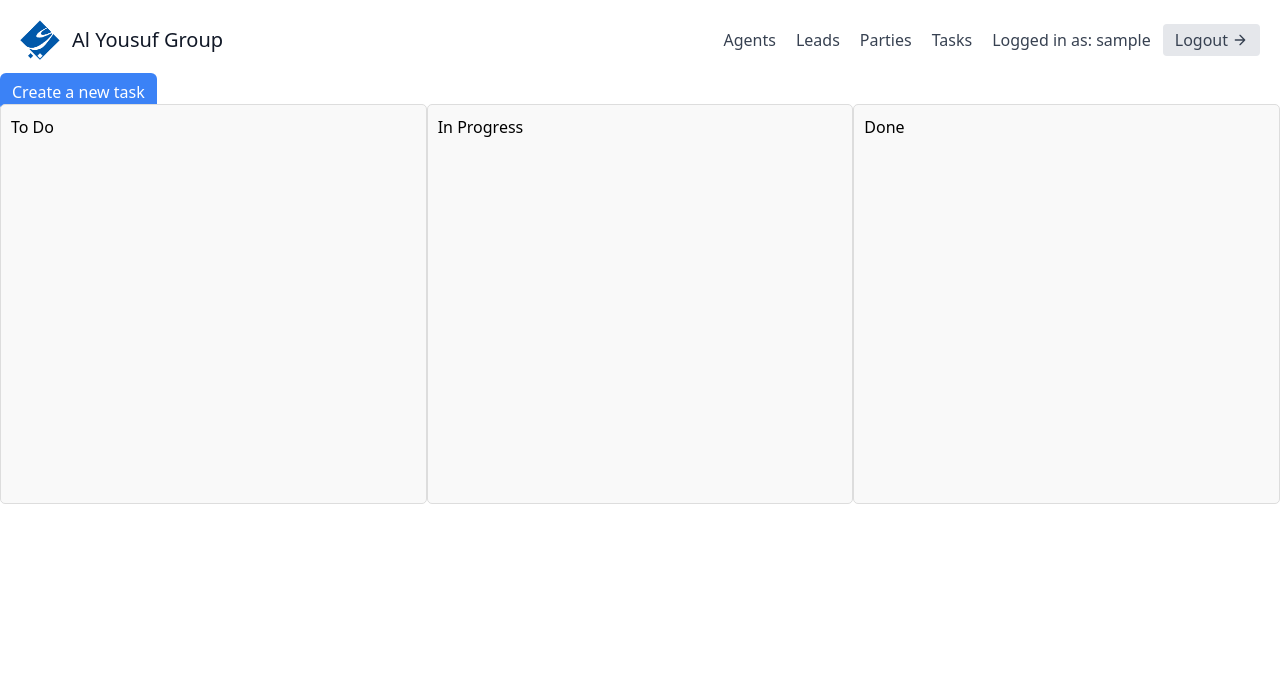
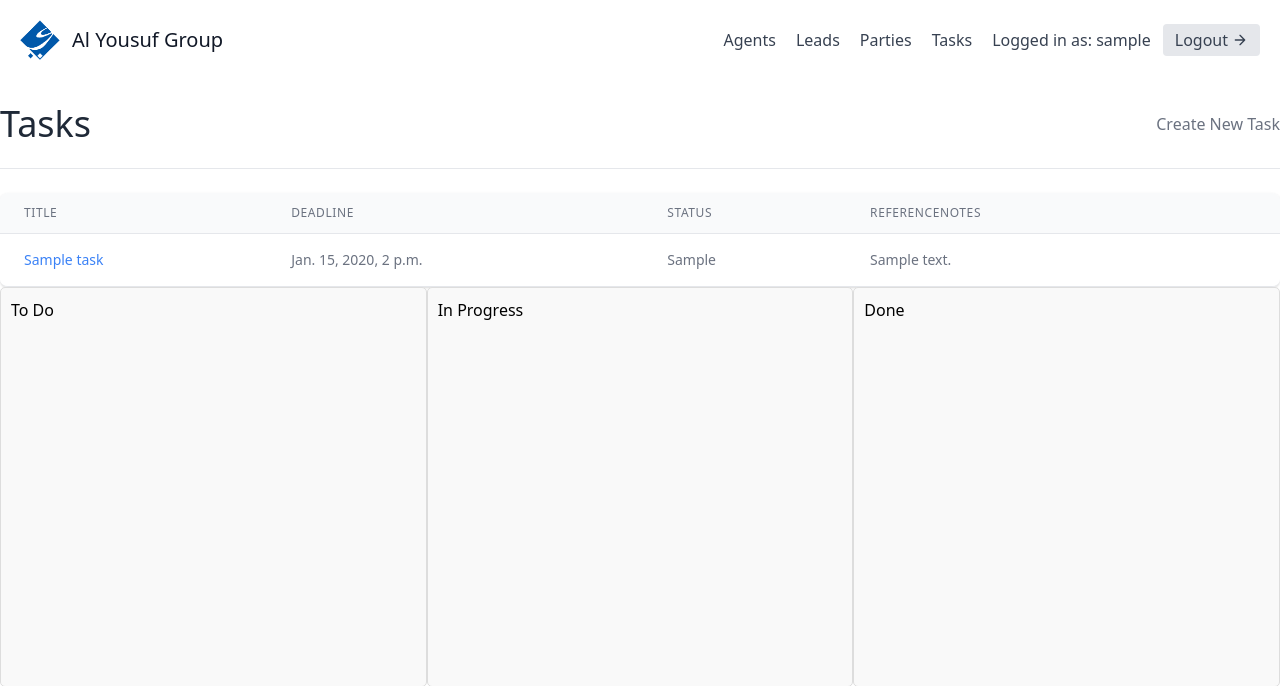
Before and after one commit to Suhail270/AY-CRM, a Django app: page /tasks/ in a window 1280 px wide. Shown: the top 686 px of the page. Run offline with Django 4.2, Linux system fonts and the light colour scheme; a user stored in the database is signed in; tables that the repository leaves empty hold one stand-in row (values such as "Sample post"); some libraries are stand-ins or nearby versions.

Commit message:
tasks list + tasks create

```diff
--- a/tasks/templates/tasks/task_list.html
+++ b/tasks/templates/tasks/task_list.html
@@ -4,7 +4,99 @@
 
 {% block content %}
 <div class="max-w-6xl mx-auto">
-    <a href="{% url 'tasks:task-create' %}" class="text-white bg-blue-500 hover:bg-blue-600 px-3 py-2 rounded-md mb-4">Create a new task</a>
+    <div
+      class="w-full mb-6 py-6 flex justify-between items-center border-b border-gray-200"
+    >
+      <div>
+        <h1 class="text-4xl text-gray-800">Tasks</h1>
+      </div>
+      <!-- {% if request.user.is_organizer %} -->
+      <div>
+        <a
+          class="text-gray-500 hover:text-blue-500"
+          href="{% url 'tasks:task-create' %}"
+        >
+          Create New Task
+        </a>
+      </div>
+      <!-- {% endif %} -->
+    </div>
+    <div class="flex flex-col w-full">
+        <div class="-my-2 overflow-x-auto sm:-mx-6 lg:-mx-8">
+          <div class="py-2 align-middle inline-block min-w-full sm:px-6 lg:px-8">
+            <div
+              class="shadow overflow-hidden border-b border-gray-200 sm:rounded-lg"
+            >
+              <table class="min-w-full divide-y divide-gray-200">
+                <thead class="bg-gray-50">
+                  <tr>
+                    <th
+                      scope="col"
+                      class="px-6 py-3 text-left text-xs font-medium text-gray-500 uppercase tracking-wider"
+                    >
+                      Title
+                    </th>
+                    <th
+                      scope="col"
+                      class="px-6 py-3 text-left text-xs font-medium text-gray-500 uppercase tracking-wider"
+                    >
+                    deadline
+                    </th>
+                    <th
+                      scope="col"
+                      class="px-6 py-3 text-left text-xs font-medium text-gray-500 uppercase tracking-wider"
+                    >
+                    status
+                    </th>
+                    <th
+                      scope="col"
+                      class="px-6 py-3 text-left text-xs font-medium text-gray-500 uppercase tracking-wider"
+                    >
+                    referenceNotes
+                    </th>
+
+                    <th scope="col" class="relative px-6 py-3">
+                      <span class="sr-only">Edit</span>
+                    </th>
+                  </tr>
+                </thead>
+                <tbody>
+                  {% for task in tasks %}
+                  <tr class="bg-white">
+                    <td
+                      class="px-6 py-4 whitespace-nowrap text-sm font-medium text-gray-900"
+                    >
+                      <a
+                        class="text-blue-500 hover:text-blue-800"
+                        >{{ task.title }} </a
+                      >
+                    </td>
+                    <td class="px-6 py-4 whitespace-nowrap text-sm text-gray-500">
+                      {{ task.deadline }}
+                    </td>
+                    <td class="px-6 py-4 whitespace-nowrap text-sm text-gray-500">
+                      {{ task.status }}
+                    </td>
+                    <td class="px-6 py-4 whitespace-nowrap text-sm text-gray-500">
+                      {{ task.referenceNotes }}
+                    </td>
+
+                    <td class="px-6 py-4 whitespace-nowrap text-right text-sm font-medium">
+
+                    </td>
+                  </tr>
+
+                  {% empty %}
+
+                  <p class="mb-2">There are currently no parties</p>
+
+                  {% endfor %}
+                </tbody>
+              </table>
+            </div>
+          </div>
+        </div>
+      </div>
     <div class="grid grid-cols-3 gap-4 mt-8">
         <div class="column">
             <div class="kanban-container" id="todo">
--- a/tasks/views.py
+++ b/tasks/views.py
@@ -14,7 +14,7 @@ from .forms import (
     TaskModelForm
 )
 
-class TaskCreateView(LoginRequiredMixin, generic.CreateView):
+class TaskCreateView(OrganizerAndLoginRequiredMixin, generic.CreateView):
     template_name = "tasks/task_create.html"
     form_class = TaskModelForm
 
@@ -24,33 +24,24 @@ class TaskCreateView(LoginRequiredMixin, generic.CreateView):
     def get_form(self, form_class=None):
         form = super().get_form(form_class)
         user = self.request.user
-        # form.fields['status'].queryset = Category.objects.filter(
-        #     organization=user.userprofile
-        # )
         # form.fields['agent'].queryset = Agent.objects.filter(
-        #     organization=user.userprofile
-        # )
-        # form.fields['party'].queryset = Parties.objects.filter(
         #     organization=user.userprofile
         # )
         return form
 
     def form_valid(self, form):
         task = form.save(commit=False)
-        if self.request.user.is_organizer:
-            task.organization = self.request.user.userprofile
-        else:
-            task.organization = Agent.objects.get(user = self.request.user).organization
         task.owner = self.request.user.userprofile
         task.save()
-        # send_mail(
-        #     subject="A lead has been created",
-        #     message="Go to the site to see the new lead",
-        #     from_email="test@test.com",
-        #     recipient_list=["test2@test.com"]
-        # )
+        send_mail(
+            subject="A task has been created",
+            message="Go to the site to see the new task",
+            from_email="test@test.com",
+            recipient_list=["test2@test.com"]
+        )
         messages.success(self.request, "You have successfully created a task")
         return super(TaskCreateView, self).form_valid(form)
+
 
 class TaskListView(LoginRequiredMixin, generic.ListView):
     template_name = "tasks/task_list.html"
@@ -59,36 +50,29 @@ class TaskListView(LoginRequiredMixin, generic.ListView):
     def get_queryset(self):
         user = self.request.user
         # initial queryset of leads for the entire organization
-        # if user.is_organizer:
-        #     queryset = Task.objects.filter(
-        #         organization=user.userprofile
-        #     )
-        # else:
-        #     queryset = Task.objects.filter(
-        #         organization=user.agent.organization
-        #     )
-        #     # filter for the agent that is logged in
-        #     queryset = queryset.filter(agent__user=user)
-        # return queryset
-        return Task.objects
+        if user.is_organizer:
+            queryset = Task.objects.all()
+        else:
+            queryset = Task.objects.all()
+            # filter for the agent that is logged in
+            # queryset = queryset.filter(agent__user=user)
+        return queryset
 
     def get_context_data(self, **kwargs):
         context = super(TaskListView, self).get_context_data(**kwargs)
         user = self.request.user
-        # if user.is_organizer:
-        #     queryset = Task.objects.filter(
-        #         organization=user.userprofile,
-        #         agent__isnull=True
-        #     )
-        #     context.update({
-        #         "unassigned_leads": queryset
-        #     })
+        if user.is_organizer:
+            queryset = Task.objects.all()
+            # context.update({
+            #     "unassigned_parties": queryset
+            # })
         return context
-    # views.py
+
 
 def task_list(request):
     tasks = Task.objects.all()
     todo_tasks = tasks.filter(status='TODO')
     in_progress_tasks = tasks.filter(status='IN_PROGRESS')
     done_tasks = tasks.filter(status='DONE')
+    print("here---------------------")
     return render(request, 'task_list.html', {'todo_tasks': todo_tasks, 'in_progress_tasks': in_progress_tasks, 'done_tasks': done_tasks})
```
Also changed, not shown: tasks/templates/tasks/task_create.html (+2 -12 lines), leads/migrations/0001_initial.py (added), leads/migrations/__init__.py (deleted).
